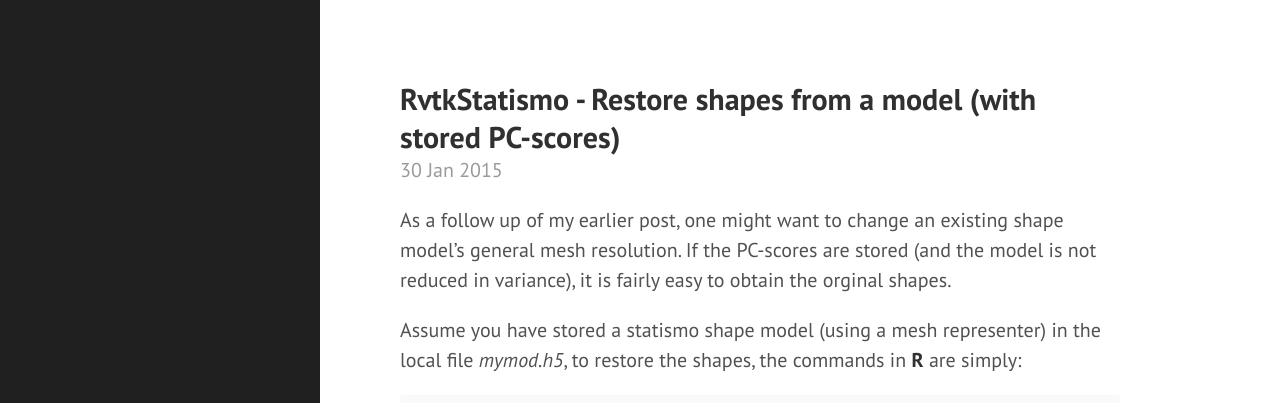
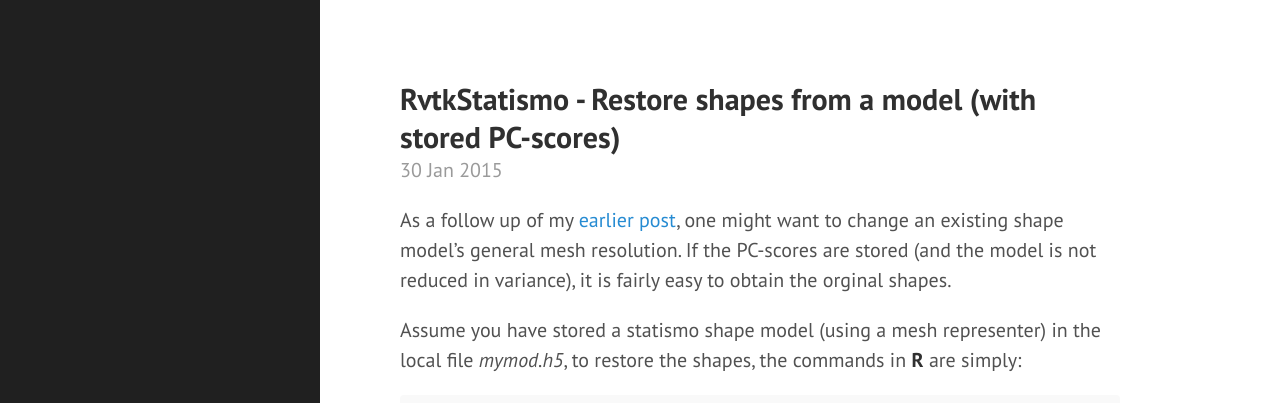
Before and after one commit to zarquon42b/zarquon42b.github.io, a Jekyll site: the page built from _posts/2015-01-30-restoreShapes.md, in a window 1280 px wide and 1207 px high. Shown: the top 403 px of the window. Built offline with Jekyll 4.4.1, drawn with Linux system fonts in a browser that asks for light colours; nearby versions of some CDN libraries; Markdown is read by kramdown in place of the engine named in the settings; comment, search, counter and statistics services are not loaded; some of the changed lines change nothing that is shown.

Commit message:
added link

```diff
--- a/_posts/2015-01-30-restoreShapes.md
+++ b/_posts/2015-01-30-restoreShapes.md
@@ -8,7 +8,7 @@ tags:
 date: 2015-01-30 13:50:00 +0200
 title: RvtkStatismo - Restore shapes from a model (with stored PC-scores)
 ---
-As a follow up of my earlier post, one might want to change an existing shape model's general mesh resolution. If the PC-scores are stored (and the model is not reduced in variance), it is fairly easy to obtain the orginal shapes.
+As a follow up of my [earlier post](/2015/01/30/remeshList/), one might want to change an existing shape model's general mesh resolution. If the PC-scores are stored (and the model is not reduced in variance), it is fairly easy to obtain the orginal shapes.
 
 Assume you have stored a statismo shape model (using a mesh representer) in the local file *mymod.h5*, to restore the shapes, the commands in **R** are simply:
 
```
